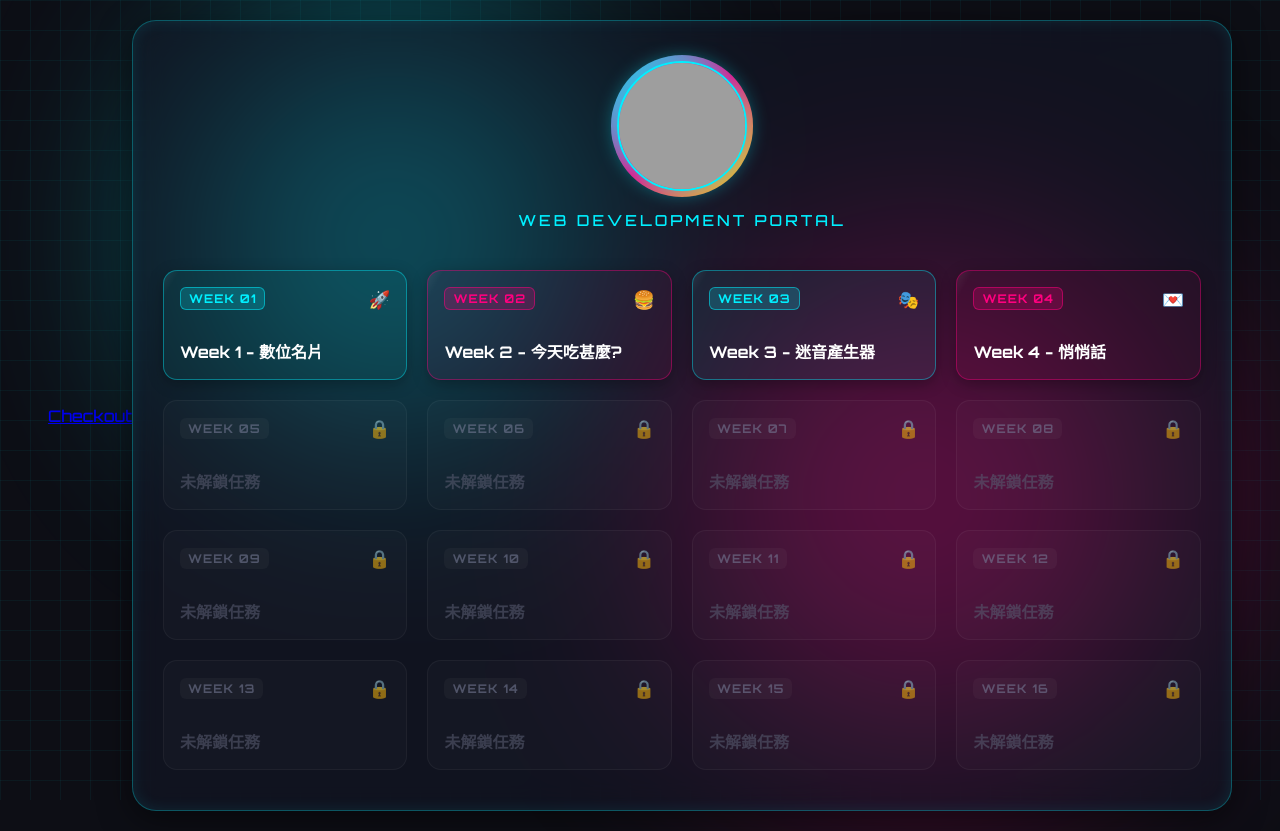
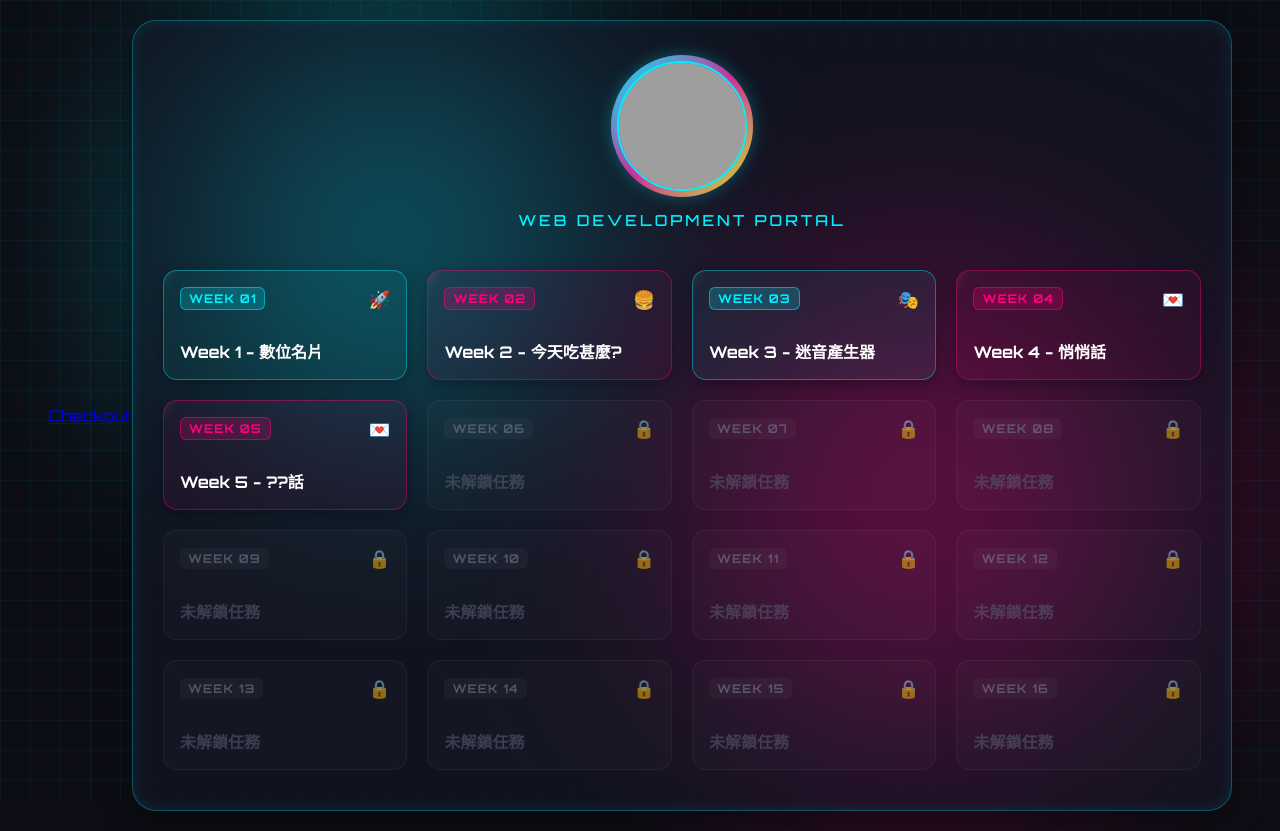
Before and after one commit to s26110112-create/cccccccc, a plain HTML site: page index.html in a window 1280 px wide. Drawn offline with Linux system fonts and the light colour scheme; grey boxes are pictures that could not be loaded.

Commit message:
Unlock Week 5 button and update its title

```diff
--- a/index.html
+++ b/index.html
@@ -386,16 +386,16 @@ Look closely at
                 </div>
                 <div class="card-title">Week 4 - 悄悄話</div>
             </a>
-
-            <!-- 按鈕 5 至 16 (未解鎖) -->
-            <div class="card-btn locked">
+          <!-- 按鈕 5 (已解鎖 - 悄悄話) -->
+            <a href="w5/index.html" class="card-btn unlocked pink-style">
                 <div class="card-header">
                     <span class="week-tag">WEEK 05</span>
-                    <span class="status-icon">🔒</span>
+                    <span class="status-icon">💌</span>
                 </div>
-                <div class="card-title">未解鎖任務</div>
-            </div>
+                <div class="card-title">Week 5 - ??話</div>
+            </a>
 
+            <!-- 按鈕 6 至 16 (未解鎖) -->
             <div class="card-btn locked">
                 <div class="card-header">
                     <span class="week-tag">WEEK 06</span>
```
